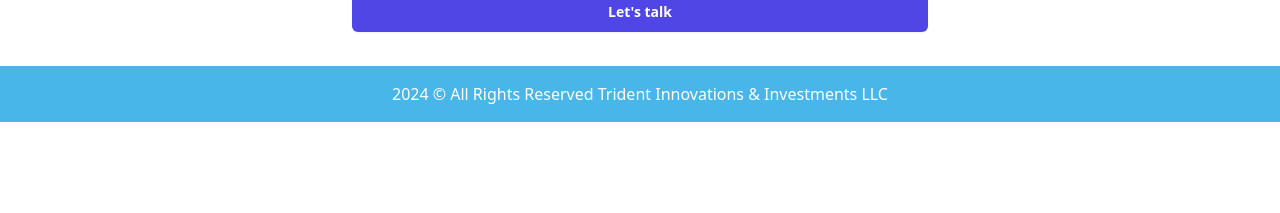
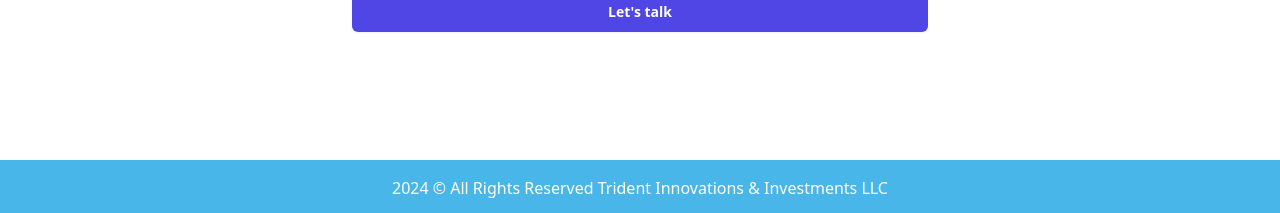
Before and after one commit to Steven-matos/Spelling-Scrambler, a React (Vite) app: page /contact-us in a window 1280 px wide. Shown: the part 678-891 px from the top of the page. Before the commit the page ends 838 px from the top, so only its background shows below. Built offline with nearby package versions, Linux system fonts and the light colour scheme; no server answers; what @aws-amplify/ui-react, aws-amplify would draw is missing.

Commit message:
fix footer

```diff
--- a/src/components/Footer.tsx
+++ b/src/components/Footer.tsx
@@ -1,9 +1,11 @@
 const Footer = () => {
   return (
-    <footer className="ThemeColor text-white text-center py-4 absolute bottom-0 w-full">
-      <p>
-        2024 &copy; All Rights Reserved Trident Innovations & Investments LLC
-      </p>
+    <footer className="ThemeColor text-white py-4 mt-auto">
+      <div className="container mx-auto text-center">
+        <p>
+          2024 &copy; All Rights Reserved Trident Innovations & Investments LLC
+        </p>
+      </div>
     </footer>
   );
 };
--- a/src/components/LoggedInNav.tsx
+++ b/src/components/LoggedInNav.tsx
@@ -16,7 +16,6 @@
   const { id } = useParams();
 
   const navigation = [
-    { name: "Dashboard", path: `/dashboard/${id}` },
     { name: "Tests", path: `/dashboard/${id}/tests` },
     { name: "Reports", path: `/dashboard/${id}/reports` },
     { name: "Settings", path: `/dashboard/${id}/settings` },
@@ -37,6 +36,12 @@
           />
         </NavLink>
         <div className="hidden lg:flex space-x-4">
+          <NavLink
+            to={`/dashboard/${id}`}
+            className="text-white hover:bg-gray-700 hover:text-white px-3 py-2 rounded-md text-sm font-medium"
+          >
+            Dashboard
+          </NavLink>
           {navigation.map((item) => (
             <NavLink
               key={item.name}
--- a/src/index.css
+++ b/src/index.css
@@ -44,3 +44,9 @@
 .mobile-login-nav {
   background-color: white;
 }
+
+main {
+  min-height: 100vh;
+  display: flex;
+  flex-direction: column;
+}
--- a/src/main.tsx
+++ b/src/main.tsx
@@ -25,6 +25,9 @@
 import LoginPage from "./routes/LoginPage";
 import MainPageContents from "./routes/Dashboard/MainPageContents";
 import Footer from "./components/Footer";
+import Reports from "./routes/Dashboard/Reports";
+import Test from "./routes/Dashboard/Test";
+import Settings from "./routes/Dashboard/Settings";
 
 Amplify.configure(outputs);
 
@@ -282,15 +285,29 @@
         path: ":id",
         element: <MainPageContents />,
       },
+      {
+        path: ":id/tests",
+        element: <Test />,
+      },
+      {
+        path: ":id/reports",
+        element: <Reports />,
+      },
+      {
+        path: ":id/settings",
+        element: <Settings />,
+      },
     ],
   },
 ]);
 
 ReactDOM.createRoot(document.getElementById("root")!).render(
   <React.StrictMode>
-    <Authenticator.Provider>
-      <RouterProvider router={router} />
-    </Authenticator.Provider>
+    <main>
+      <Authenticator.Provider>
+        <RouterProvider router={router} />
+      </Authenticator.Provider>
+    </main>
     <Footer />
   </React.StrictMode>
 );
```
